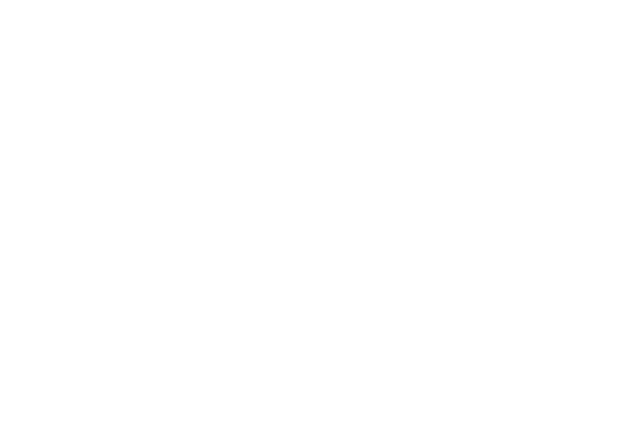
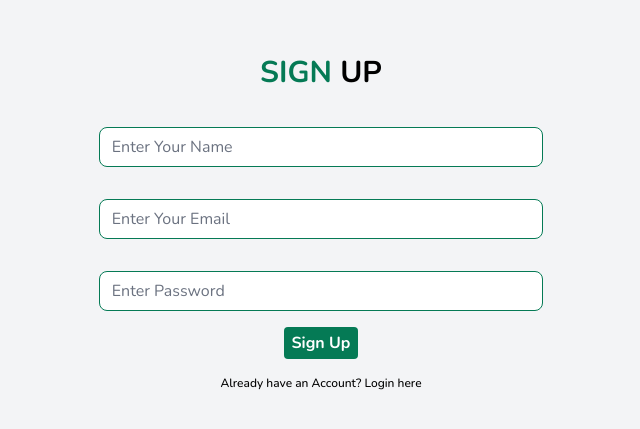
Before and after one commit to BabzT/babzshop, a Vue app: page /signup in a window 1280 px wide. Before the commit this address had no page. Shown: the part 169-598 px from the top of the page, without its empty margins (319-959 px from the left). Built offline with nearby package versions, Linux system fonts and the light colour scheme.

Commit message:
signup page

```diff
--- a/src/components/Header.vue
+++ b/src/components/Header.vue
@@ -19,8 +19,8 @@
                 </div>
                 <transition name="options-anim">
                     <div v-show="user" class="options">
-                        <a href="#">Log In</a>
-                        <a href="#">Sign Up</a>
+                        <router-link :to="{name:'login'}">Login</router-link>
+                        <router-link :to="{name:'signup'}">Sign Up</router-link>
                         <hr>
                         <a href="#" class="text-rose-500">LogOut</a>
                     </div>
--- a/src/components/Preloader.vue
+++ b/src/components/Preloader.vue
@@ -1,8 +1,8 @@
 <template>
-  <div class="toppicks bg-gray-100 flex items-center justify-center font-bold">
+  <div class="preloader">
     <div class="text-center">
       <div role="status">
-        <svg class="inline mr-2 w-10 h-10 text-gray-200 animate-spin dark:text-gray-600 fill-green-600" viewBox="0 0 100 101" fill="none" xmlns="http://www.w3.org/2000/svg">
+        <svg class="w-10 h-10 text-gray-200 animate-spin dark:text-gray-600 fill-green-600" viewBox="0 0 100 101" fill="none" xmlns="http://www.w3.org/2000/svg">
             <path d="M100 50.5908C100 78.2051 77.6142 100.591 50 100.591C22.3858 100.591 0 78.2051 0 50.5908C0 22.9766 22.3858 0.59082 50 0.59082C77.6142 0.59082 100 22.9766 100 50.5908ZM9.08144 50.5908C9.08144 73.1895 27.4013 91.5094 50 91.5094C72.5987 91.5094 90.9186 73.1895 90.9186 50.5908C90.9186 27.9921 72.5987 9.67226 50 9.67226C27.4013 9.67226 9.08144 27.9921 9.08144 50.5908Z" fill="currentColor"/>
             <path d="M93.9676 39.0409C96.393 38.4038 97.8624 35.9116 97.0079 33.5539C95.2932 28.8227 92.871 24.3692 89.8167 20.348C85.8452 15.1192 80.8826 10.7238 75.2124 7.41289C69.5422 4.10194 63.2754 1.94025 56.7698 1.05124C51.7666 0.367541 46.6976 0.446843 41.7345 1.27873C39.2613 1.69328 37.813 4.19778 38.4501 6.62326C39.0873 9.04874 41.5694 10.4717 44.0505 10.1071C47.8511 9.54855 51.7191 9.52689 55.5402 10.0491C60.8642 10.7766 65.9928 12.5457 70.6331 15.2552C75.2735 17.9648 79.3347 21.5619 82.5849 25.841C84.9175 28.9121 86.7997 32.2913 88.1811 35.8758C89.083 38.2158 91.5421 39.6781 93.9676 39.0409Z" fill="currentFill"/>
         </svg>
--- a/src/index.css
+++ b/src/index.css
@@ -84,6 +84,7 @@
 }
 .topsellers{
     @apply w-full text-center my-7 h-72
+    md:my-14
 }
 .right{
     @apply absolute right-0 font-bold text-green-600 top-20
@@ -104,6 +105,10 @@
 .toppicks{
     @apply flex items-center overflow-auto snap-x m-5 h-48
     md:items-center md:justify-between md:h-52
+}
+.preloader{
+    @apply flex items-center overflow-auto snap-x m-5 h-48 bg-gray-100 justify-center font-bold
+    md:h-52
 }
 .product{
     @apply flex flex-col items-center justify-evenly w-min h-44 mr-4 px-1 flex-shrink-0 snap-start
@@ -163,3 +168,15 @@
 .footer p{
     @apply ml-3 mb-3
 }
+.signupdiv{
+    @apply flex flex-col min-h-screen items-center justify-center bg-gray-100
+}
+.input{
+    @apply w-10/12 my-4 h-10 rounded-lg outline-0 border-green-600
+}
+.submitbtn{
+    @apply bg-green-600 px-2 py-1 rounded font-bold text-white
+}
+.link{
+    @apply text-xs font-medium my-4
+}
--- a/src/router/index.js
+++ b/src/router/index.js
@@ -20,6 +20,16 @@ const routes = [
     name: 'cart',
     component: () => import(/* webpackChunkName: "cart" */ '../views/CartView.vue')
   },
+  {
+    path: '/login',
+    name: 'login',
+    component: () => import(/* webpackChunkName: "cart" */ '../views/Login.vue')
+  },
+  {
+    path: '/signup',
+    name: 'signup',
+    component: () => import(/* webpackChunkName: "cart" */ '../views/SignUp.vue')
+  },
 ]
 
 const router = createRouter({
--- /dev/null
+++ b/src/views/Login.vue
@@ -0,0 +1,9 @@
+<template>
+
+</template>
+
+<script>
+export default {
+    name:'Login'
+}
+</script>
--- /dev/null
+++ b/src/views/SignUp.vue
@@ -0,0 +1,59 @@
+<template>
+  <div class="signupdiv">
+    <h1 class="font-bold text-3xl mb-5"><span class="text-green-600">SIGN</span> UP</h1>
+
+    <form @submit.prevent="signUp" class="w-11/12 md:w-5/12 flex flex-col items-center justify-center">
+        <input class="input"
+        @keypress.space.prevent
+        v-model="name"
+        type="text"
+        placeholder="Enter Your Name"
+        minlength="4"
+        required>
+
+        <input class="input"
+        @keypress.space.prevent
+        v-model="email"
+        type="text"
+        placeholder="Enter Your Email"
+        pattern="[a-z0-9._%+-]+@[a-z0-9.-]+\.[a-z]{2,3}$"
+        required>
+
+        <input class="input"
+        @keypress.space.prevent
+        v-model="password"
+        type="text"
+        minlength="6"
+        placeholder="Enter Password"
+        required>
+
+        <button class="submitbtn" type="submit">Sign Up</button>
+        <router-link :to="{name:'login'}" class="link">Already have an Account? Login here</router-link>
+    </form>
+
+  </div>
+</template>
+
+<script>
+export default {
+    name:'SignUp',
+    data(){
+        return{
+            name:'',
+            email:'',
+            password:'',
+        }
+    },
+    methods:{
+        signUp(){
+            const user = {
+                name:this.name,
+                email:this.email,
+                password:this.password
+            }
+            console.log(user)
+            this.$router.push({name:'home'})
+        }
+    }
+}
+</script>
```
